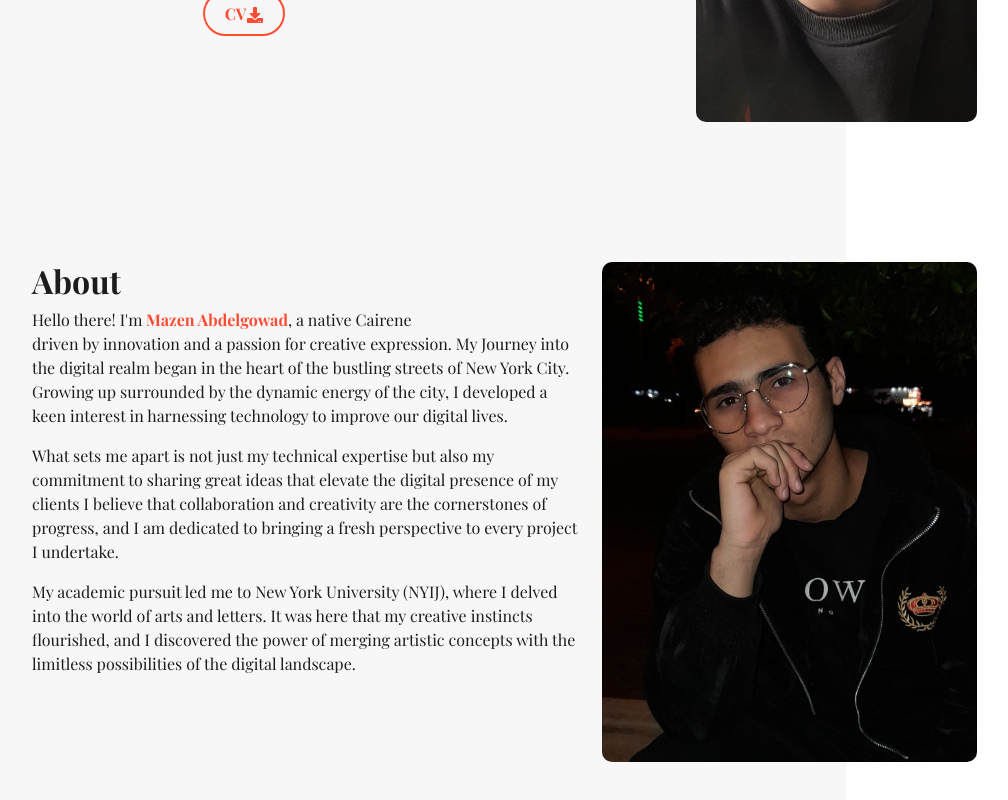
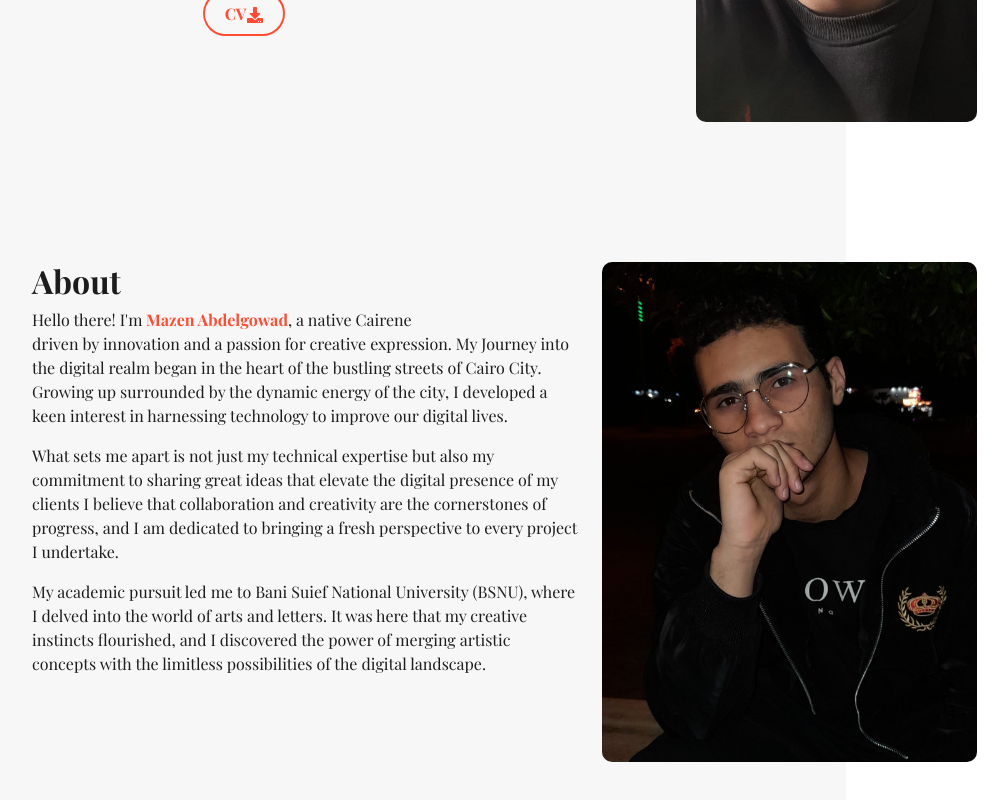
Before and after one commit to mazenabdelgawad700/mazenabdelgawad, a React (Vite) app: page / in a window 1280 px wide. Shown: the part 478-1278 px from the top of the page, without its empty margins (50-1058 px from the left). Built offline with nearby package versions, Linux system fonts and the light colour scheme; a web font is replaced by a local one.

Commit message:
change some text on the about section

```diff
--- a/src/Components/About/About.jsx
+++ b/src/Components/About/About.jsx
@@ -13,9 +13,9 @@ const About = () => {
             <br />
             driven by innovation and a passion for creative expression. My
             Journey into the digital realm began in the heart of the bustling
-            streets of New York City. Growing up surrounded by the dynamic
-            energy of the city, I developed a keen interest in harnessing
-            technology to improve our digital lives.
+            streets of Cairo City. Growing up surrounded by the dynamic energy
+            of the city, I developed a keen interest in harnessing technology to
+            improve our digital lives.
           </p>
 
           <p className="colored-description">
@@ -27,11 +27,11 @@ const About = () => {
           </p>
 
           <p className="colored-description">
-            My academic pursuit led me to New York University (NYIJ), where I
-            delved into the world of arts and letters. It was here that my
-            creative instincts flourished, and I discovered the power of merging
-            artistic concepts with the limitless possibilities of the digital
-            landscape.
+            My academic pursuit led me to Bani Suief National University (BSNU),
+            where I delved into the world of arts and letters. It was here that
+            my creative instincts flourished, and I discovered the power of
+            merging artistic concepts with the limitless possibilities of the
+            digital landscape.
           </p>
         </div>
 
```
